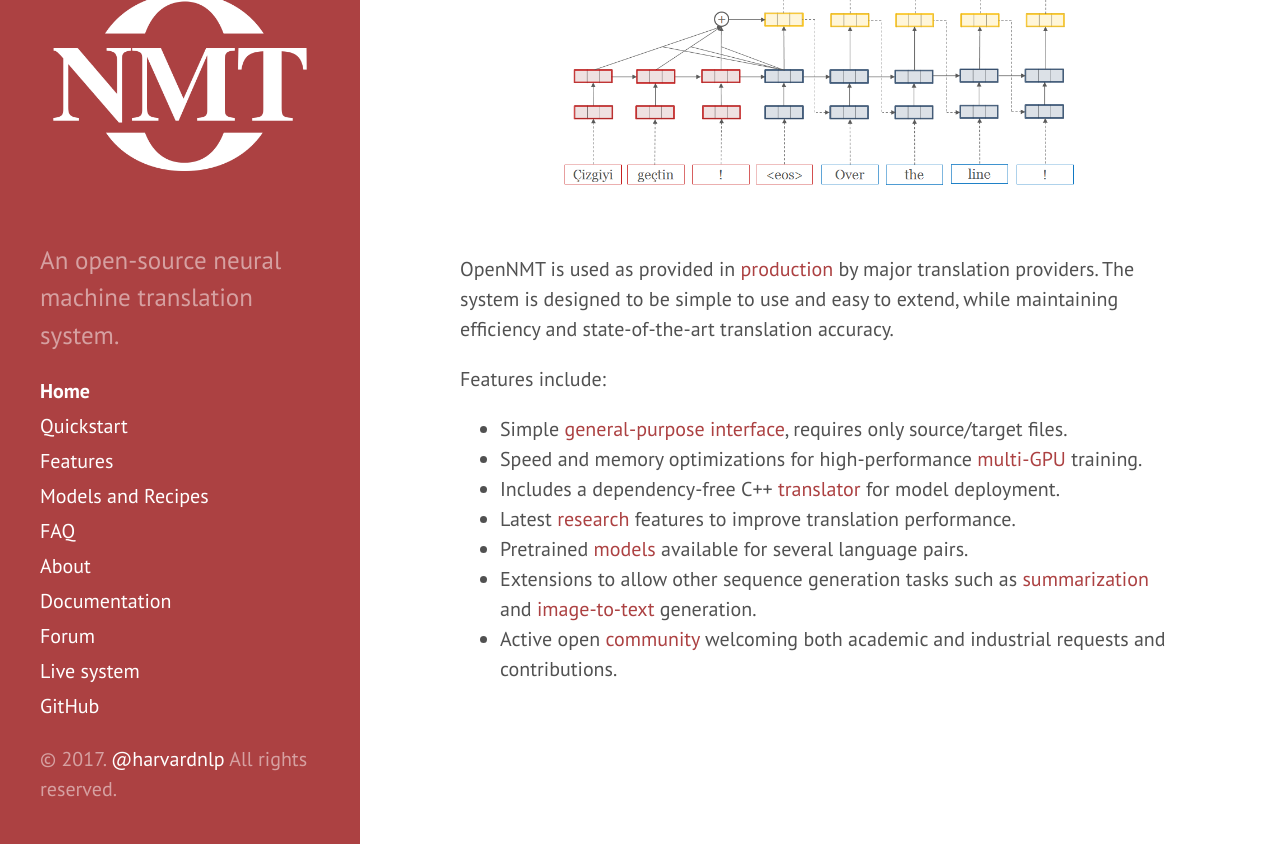
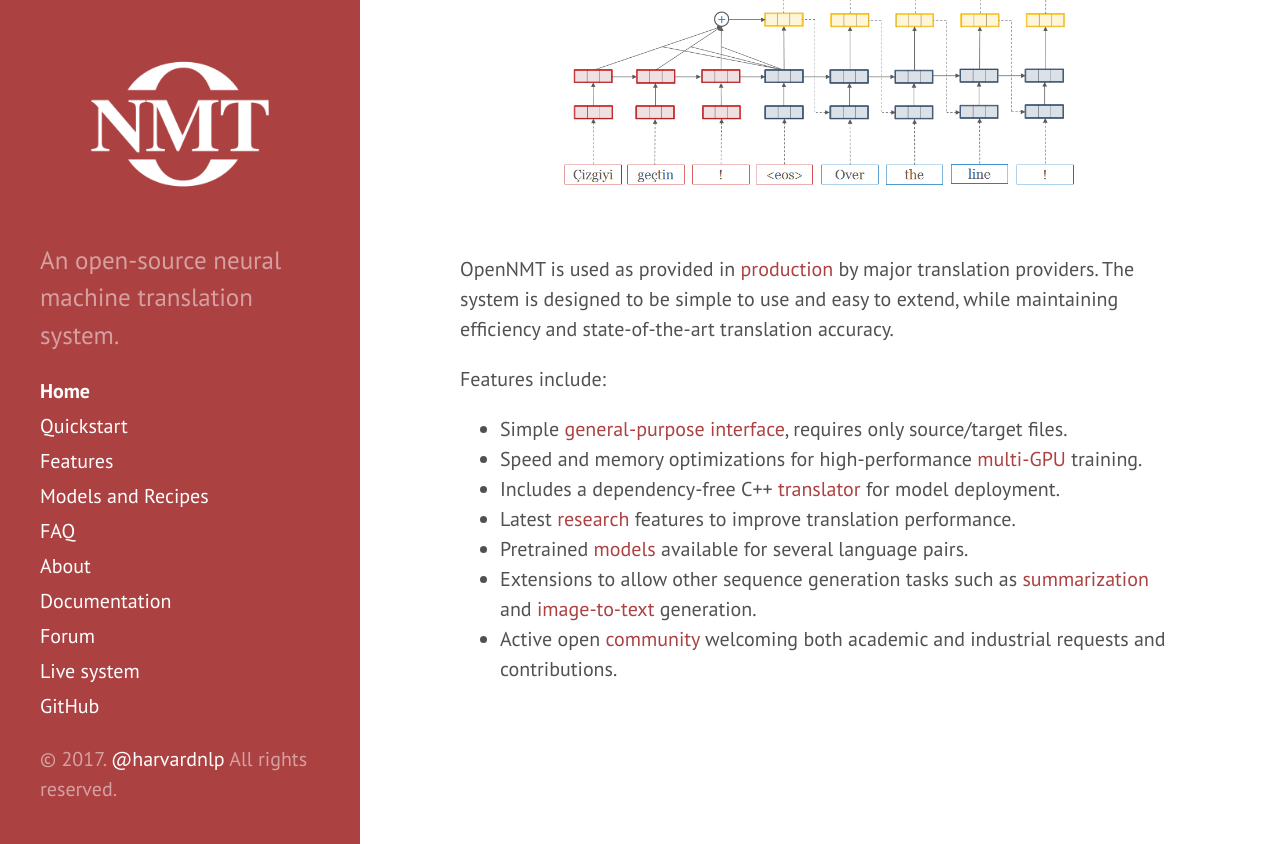
Before and after one commit to OpenNMT/opennmt.github.io, a Jekyll site: the page built from index.md, in a window 1280 px wide and 1164 px high. Shown: the part 320-1164 px from the top of the window. Built offline with Jekyll 4.4.1, drawn with Linux system fonts in a browser that asks for light colours.

Commit message:
Update sidebar.html

```diff
--- a/_includes/sidebar.html
+++ b/_includes/sidebar.html
@@ -2,9 +2,11 @@
   <div class="container sidebar-sticky">
     <div class="sidebar-about">
       <h1>
+        <center>
         <a href="{{ site.baseurl }}">
-          <img src="/public/o-nmt-icons/logo-nmt-1000.png">
+          <img width="70%" src="/public/o-nmt-icons/logo-nmt-1000.png">
         </a>
+        </center>
       </h1>
       <p class="lead">{{ site.description }}</p>
     </div>
```
